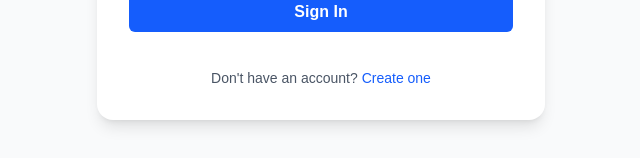
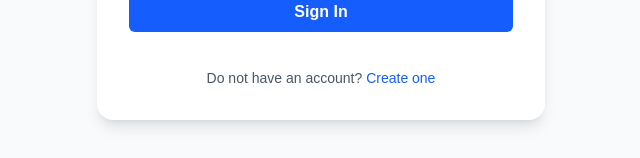
Before and after one commit to nazar-ali/ecommerce, a Next.js app: page /signin in a window 1280 px wide. Shown: the part 494-652 px from the top of the page, without its empty margins (319-959 px from the left). Built offline with nearby package versions, Linux system fonts and the light colour scheme; no server answers.

Commit message:
fix footer bug

```diff
--- a/app/signin/page.js
+++ b/app/signin/page.js
@@ -59,7 +59,7 @@ export default function SignIn() {
           </Button>
 
           <div className="text-center text-sm text-gray-600 mt-4">
-            Don't have an account?{" "}
+            Do not have an account?{" "}
             <button
               type="button"
               onClick={() => navigateTo("/sign-up")}
```
